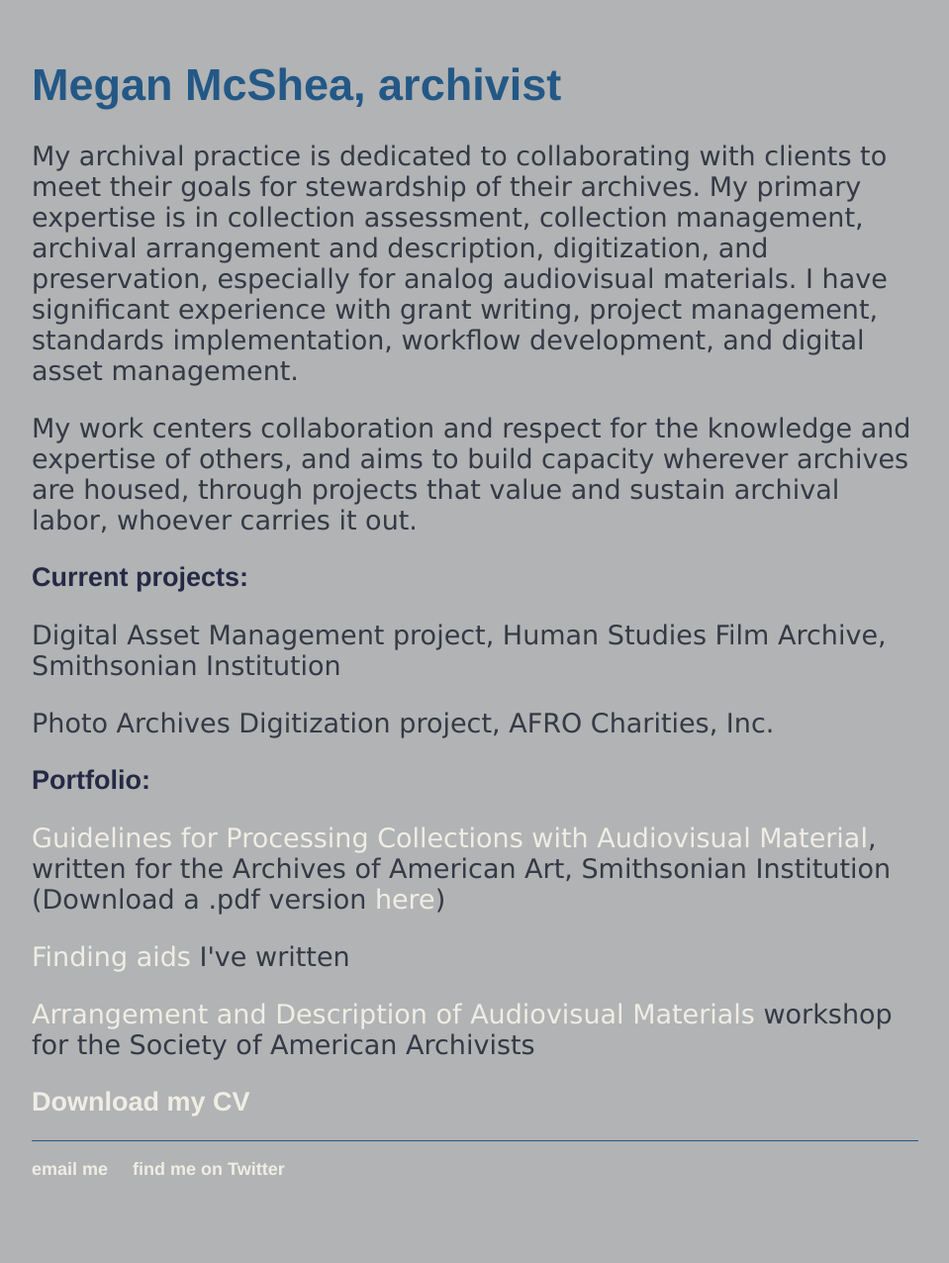
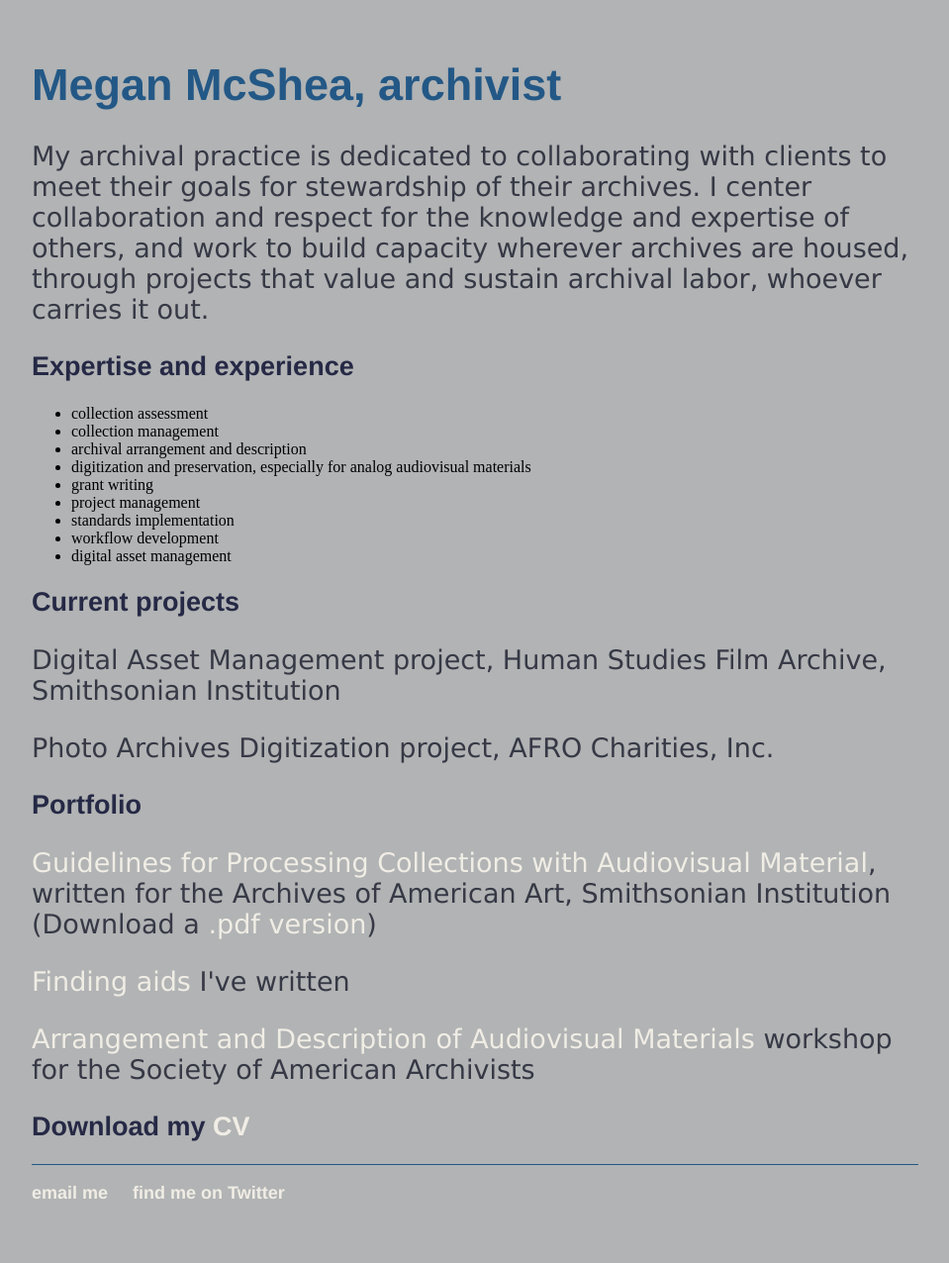
Before and after one commit to megan-mcshea/megan-mcshea.github.io, a Jekyll site: the page built from archivist.html, in a window 1280 px wide. Shown: the whole page at 99% size, without its empty margins (160-1119 px from the left). Built offline with Jekyll 4.4.1, drawn with Linux system fonts in a browser that asks for light colours; before the commit the page ends 1252 px from its top, so only the background shows below that.

Commit message:
Update archivist.html

```diff
--- a/archivist.html
+++ b/archivist.html
@@ -4,18 +4,28 @@ title: Megan McShea
 ---
 <div class="blurb">
         <h1>Megan McShea, archivist</h1>
-	<p>My archival practice is dedicated to collaborating with clients to meet their goals for stewardship of their archives. My primary expertise is in collection assessment, collection management, archival arrangement and description, digitization, and preservation, especially for analog audiovisual materials. I have significant experience with grant writing, project management, standards implementation, workflow development, and digital asset management.</p>
-<p>My work centers collaboration and respect for the knowledge and expertise of others, and aims to build capacity wherever archives are housed, through projects that value and sustain archival labor, whoever carries it out.</p>
+	<p>My archival practice is dedicated to collaborating with clients to meet their goals for stewardship of their archives. I center collaboration and respect for the knowledge and expertise of others, and work to build capacity wherever archives are housed, through projects that value and sustain archival labor, whoever carries it out.</p>
 
-	<h2>Current projects:</h2>
+	<h2>Expertise and experience</h2>
+	<ul><li>collection assessment</li>
+	<li>collection management</li>
+	<li>archival arrangement and description</li>
+	<li>digitization and preservation, especially for analog audiovisual materials</li>
+	<li>grant writing</li>
+	<li>project management</li>
+	<li>standards implementation</li>
+	<li>workflow development</li>
+	<li>digital asset management</li></ul>
+
+	<h2>Current projects</h2>
 	<p>Digital Asset Management project, Human Studies Film Archive, Smithsonian Institution</p>
 	<p>Photo Archives Digitization project, AFRO Charities, Inc.</p>
 
-	<h2>Portfolio:</h2>
-	<p><a href="https://www.aaa.si.edu/documentation/guidelines-for-processing-collections-with-audiovisual-material">Guidelines for Processing Collections with Audiovisual Material</a>, written for the Archives of American Art, Smithsonian Institution (Download a .pdf version <a href="/AAAAVProcessingGuidelines2019.pdf" target="_blank">here</a>)</p>
+	<h2>Portfolio</h2>
+	<p><a href="https://www.aaa.si.edu/documentation/guidelines-for-processing-collections-with-audiovisual-material">Guidelines for Processing Collections with Audiovisual Material</a>, written for the Archives of American Art, Smithsonian Institution (Download a <a href="/AAAAVProcessingGuidelines2019.pdf" target="_blank">.pdf version</a>)</p>
 	<p><a href="https://sova.si.edu/search?q=%22megan+mcshea%22&f=data_source%3AArchives+of+American+Art">Finding aids</a> I've written</p>
 	<p><a href="https://www2.archivists.org/prof-education/course-catalog/arrangement-and-description-of-audiovisual-materials">Arrangement and Description of Audiovisual Materials</a> workshop for the Society of American Archivists</p>
 
-	<h2><a href="/2-pg-resume-2020.pdf" target="_blank">Download my CV</a>
+	<h2>Download my <a href="/2-pg-resume-2020.pdf" target="_blank">CV</a>
 
 </div><!-- /.blurb -->
```
